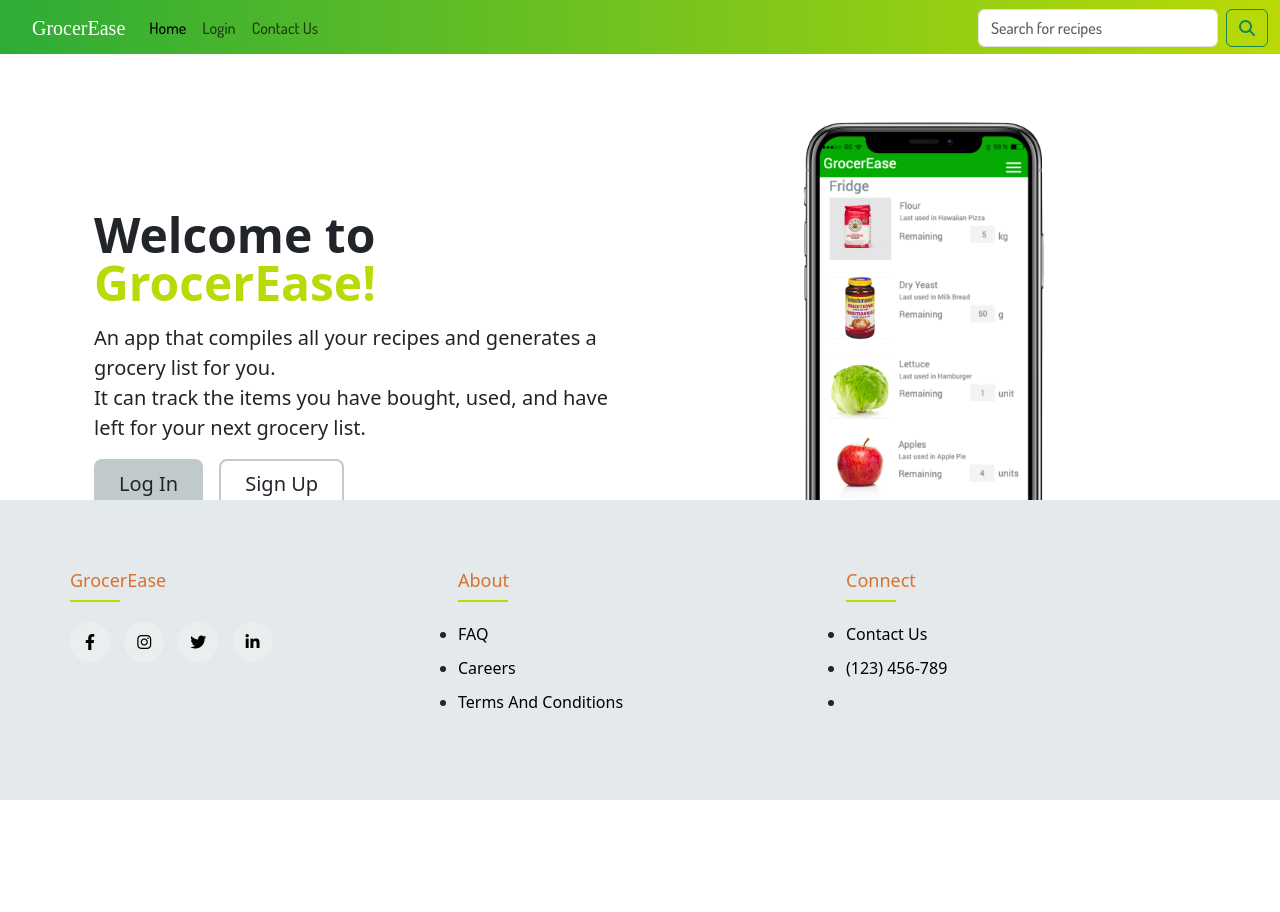
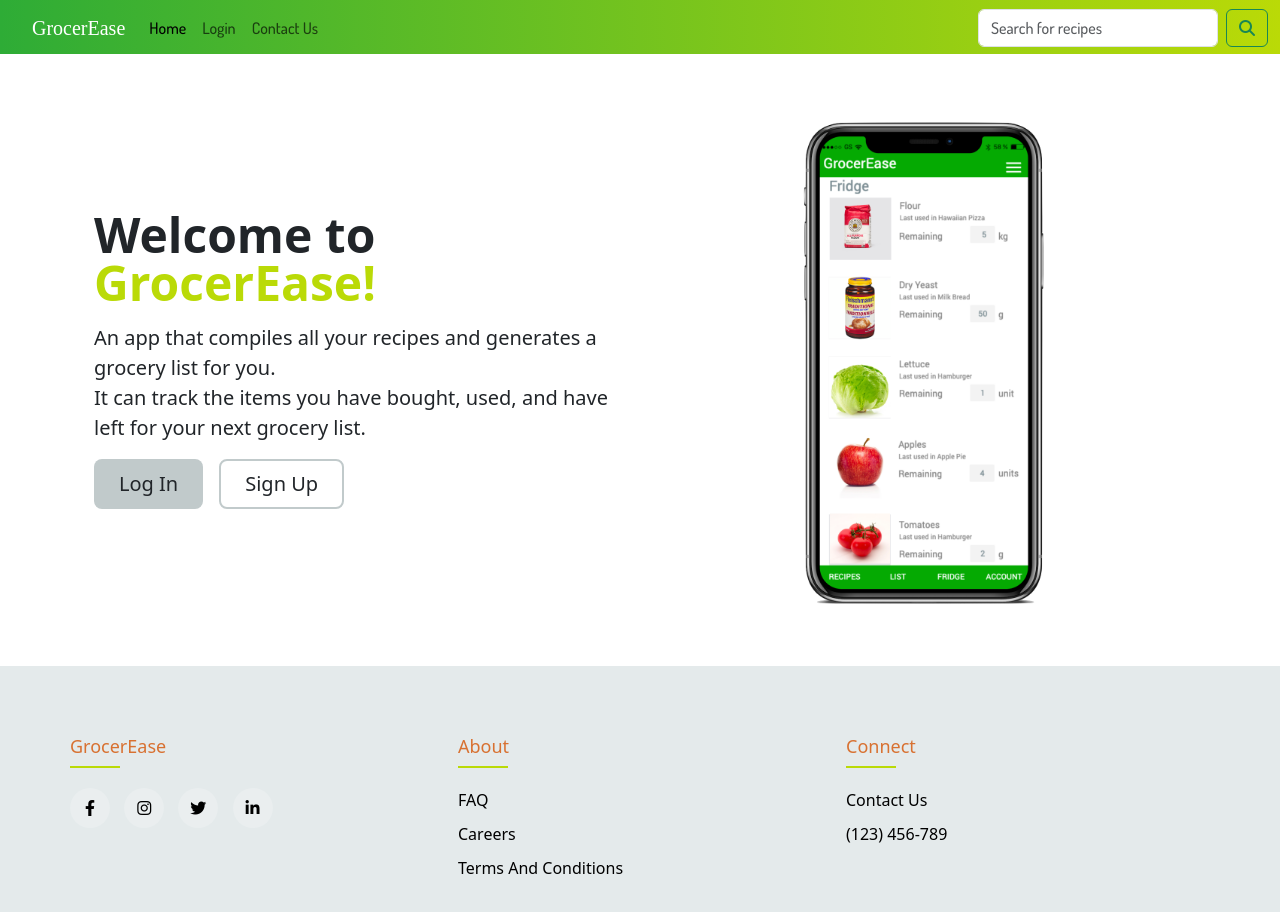
Before and after one commit to elenajou/1800_202330_BBY02, a website: page index.html in a window 1280 px wide. Before the commit the page ends 800 px from the top, so only its background shows below. Drawn offline with nearby package versions, Linux system fonts and the light colour scheme; a web font is replaced by a local one.

Commit message:
modified footer styling

```diff
--- a/index.html
+++ b/index.html
@@ -86,36 +86,6 @@
     </div>
   </div>
 
-  <!-- Footer -->
-  <footer class="footer">
-    <div class="footer-row">
-      <div class="footer-col">
-        <h4>GrocerEase</h4>
-        <div class="social-links">
-          <a href="#"><i class="fab fa-facebook-f"></i></a>
-          <a href="#"><i class="fab fa-instagram"></i></a>
-          <a href="#"><i class="fab fa-twitter"></i></a>
-          <a href="#"><i class="fab fa-linkedin-in"></i></a>
-        </div>
-      </div>
-      <div class="footer-col">
-        <h4>About</h4>
-        <ul>
-          <li><a href="#">FAQ</a></li>
-          <li><a href="#">Careers</a></li>
-          <li><a href="#">Terms and Conditions</a></li>
-        </ul>
-      </div>
-      <div class="footer-col">
-        <h4>Connect</h4>
-        <ul>
-          <li><a href="#">Contact Us</a></li>
-          <li><a href="#">(123) 456-789</a></li>
-          <li><a href="#"></a></li>
-        </ul>
-      </div>
-    </div>
-  </footer>
   <!---------------------------------------------->
   <!------------ JavaScript functions------------->
   <!---------------------------------------------->
--- a/styles/style.css
+++ b/styles/style.css
@@ -121,24 +121,16 @@ input[type=search] {
       width: 100%;
       position: relative;
       background-color: #E4EAEB;
-<<<<<<< HEAD
       max-width: 100vw;
       padding: 70px;
       margin: 0;
       bottom: 0;
       right: 0;
       left: 0;
-      position: absolute;
 }
 
-.footer col {
+.footer-col {
       width: 33%;
-}
-
-.footer ul {
-=======
-      padding: 70px 0;
-      bottom: 0;
 }
 
 .footer-row {
@@ -147,7 +139,6 @@ input[type=search] {
 }
 
 ul {
->>>>>>> database
       list-style: none;
       padding: 0;
 }
```
